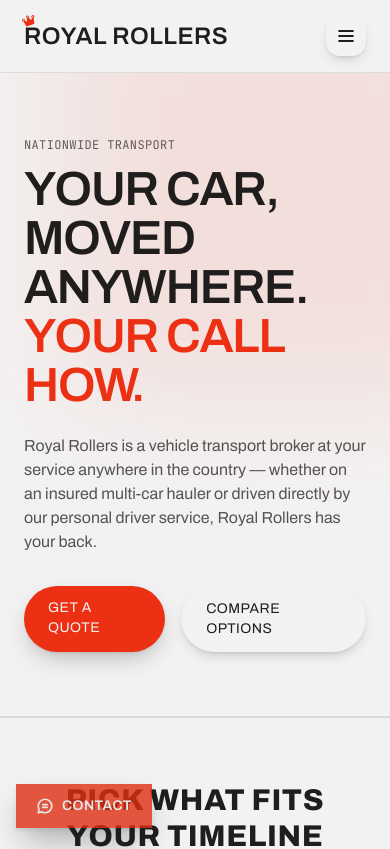
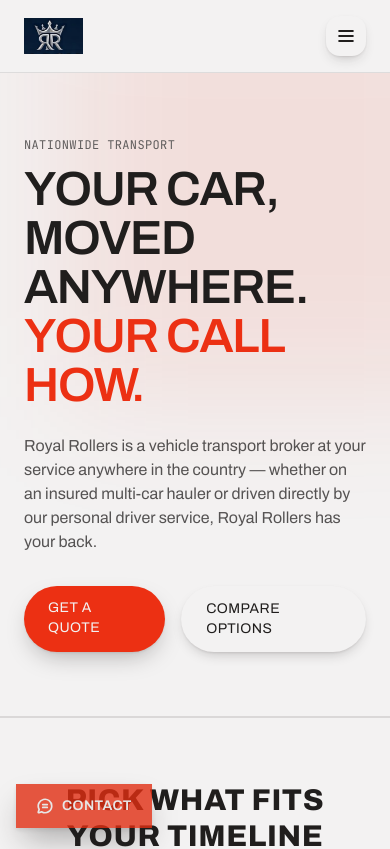
Before and after one commit to gurariedan-dotcom/royal-rollers, a Next.js app: page / in a window 390 px wide. Shown: the top 849 px of the page. Built offline with nearby package versions, Linux system fonts and the light colour scheme.

Commit message:
Drop crown icon from header, use logo mark for mobile wordmark
Desktop keeps the plain "Royal Rollers" text lockup; below the sm
breakpoint the text is replaced with the supplied crown+RR logo image.

```diff
--- a/components/Header.tsx
+++ b/components/Header.tsx
@@ -3,7 +3,7 @@
 import Link from "next/link";
 import { useState } from "react";
 import { motion, AnimatePresence, useReducedMotion } from "motion/react";
-import { Crown, List, X } from "@phosphor-icons/react/dist/ssr";
+import { List, X } from "@phosphor-icons/react/dist/ssr";
 
 const NAV_LINKS = [
   { href: "/how-it-works", label: "How It Works" },
@@ -20,17 +20,11 @@
   return (
     <header className="sticky top-0 z-50 border-b border-ink/10 bg-paper/90 backdrop-blur">
       <div className="mx-auto flex max-w-6xl items-center justify-between px-6 py-4">
-        <Link href="/" className="group flex items-baseline gap-2">
-          <span className="font-display text-2xl font-semibold uppercase tracking-signage text-ink">
-            <span className="relative inline-block">
-              <Crown
-                weight="fill"
-                className="absolute -top-1.5 -left-0.5 h-3.5 w-3.5 -rotate-[20deg] text-brass"
-                aria-hidden
-              />
-              R
-            </span>
-            oyal Rollers
+        <Link href="/" className="group flex items-center gap-2">
+          {/* eslint-disable-next-line @next/next/no-img-element */}
+          <img src="/logo-mark.png" alt="Royal Rollers" className="h-9 w-auto sm:hidden" />
+          <span className="hidden font-display text-2xl font-semibold uppercase tracking-signage text-ink sm:inline">
+            Royal Rollers
           </span>
           <span className="manifest-label hidden sm:inline">Nationwide Transport</span>
         </Link>
```
Also changed, not shown: public/logo-mark.png (added).
